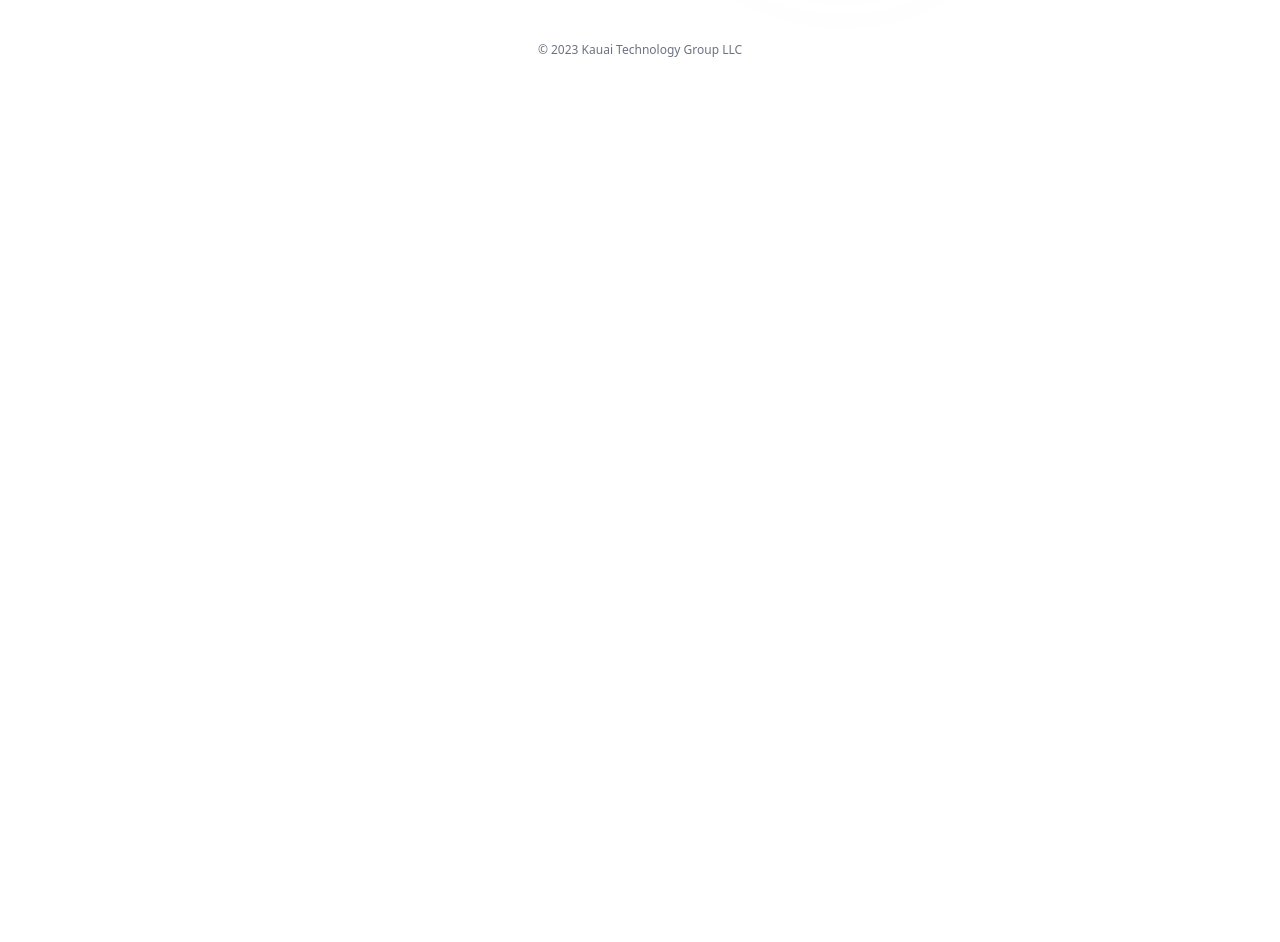
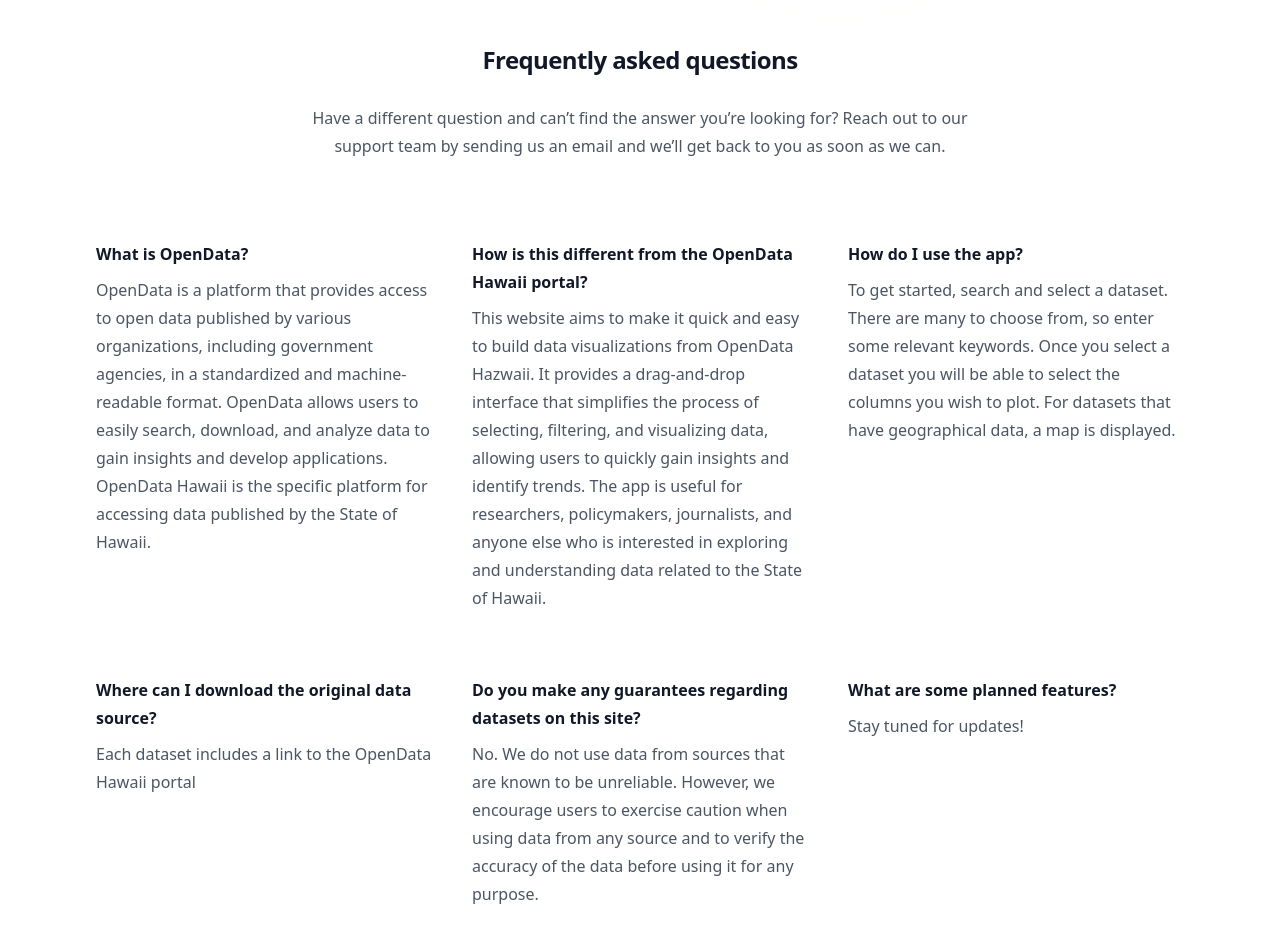
Before and after one commit to jamesthesken/OpenData, a Next.js app: page / in a window 1280 px wide. Shown: the part 1800-2742 px from the top of the page. Before the commit the page ends 1908 px from the top, so only its background shows below. Built offline with nearby package versions, Linux system fonts and the light colour scheme; no server answers.

Commit message:
feat: add faq

```diff
--- /dev/null
+++ b/components/Faq.tsx
@@ -0,0 +1,76 @@
+import Link from "next/link";
+const faqs = [
+  {
+    id: 1,
+    question: "What is OpenData?",
+    answer:
+      "OpenData is a platform that provides access to open data published by various organizations, including government agencies, in a standardized and machine-readable format. OpenData allows users to easily search, download, and analyze data to gain insights and develop applications. OpenData Hawaii is the specific platform for accessing data published by the State of Hawaii.",
+  },
+  {
+    id: 2,
+    question: "How is this different from the OpenData Hawaii portal?",
+    answer:
+      "This website aims to make it quick and easy to build data visualizations from OpenData Hazwaii. It provides a drag-and-drop interface that simplifies the process of selecting, filtering, and visualizing data, allowing users to quickly gain insights and identify trends. The app is useful for researchers, policymakers, journalists, and anyone else who is interested in exploring and understanding data related to the State of Hawaii.",
+  },
+  {
+    id: 3,
+    question: "How do I use the app?",
+    answer:
+      "To get started, search and select a dataset. There are many to choose from, so enter some relevant keywords. Once you select a dataset you will be able to select the columns you wish to plot. For datasets that have geographical data, a map is displayed.",
+  },
+  {
+    id: 4,
+    question: "Where can I download the original data source?",
+    answer: "Each dataset includes a link to the OpenData Hawaii portal",
+  },
+  {
+    id: 5,
+    question: "Do you make any guarantees regarding datasets on this site?",
+    answer:
+      "No. We do not use data from sources that are known to be unreliable. However, we encourage users to exercise caution when using data from any source and to verify the accuracy of the data before using it for any purpose.",
+  },
+  {
+    id: 6,
+    question: "What are some planned features?",
+    answer: "Stay tuned for updates!",
+  },
+];
+
+export default function Faq() {
+  return (
+    <div id="faq" className="bg-white">
+      <div className="mx-auto max-w-7xl px-6 py-16 sm:py-24 lg:px-8">
+        <div className="mx-auto max-w-2xl text-center">
+          <h2 className="text-2xl font-bold leading-10 tracking-tight text-gray-900">
+            Frequently asked questions
+          </h2>
+          <p className="mt-6 text-base leading-7 text-gray-600">
+            Have a different question and can’t find the answer you’re looking
+            for? Reach out to our support team by{" "}
+            <Link
+              href="https://www.kauaitechgroup.com"
+              className="font-semibold text-indigo-600 hover:text-indigo-500"
+            >
+              sending us an email
+            </Link>{" "}
+            and we’ll get back to you as soon as we can.
+          </p>
+        </div>
+        <div className="mt-20">
+          <dl className="space-y-16 sm:grid sm:grid-cols-2 sm:gap-x-6 sm:gap-y-16 sm:space-y-0 lg:grid-cols-3 lg:gap-x-10">
+            {faqs.map((faq) => (
+              <div key={faq.id}>
+                <dt className="text-base font-semibold leading-7 text-gray-900">
+                  {faq.question}
+                </dt>
+                <dd className="mt-2 text-base leading-7 text-gray-600">
+                  {faq.answer}
+                </dd>
+              </div>
+            ))}
+          </dl>
+        </div>
+      </div>
+    </div>
+  );
+}
--- a/components/Layout.tsx
+++ b/components/Layout.tsx
@@ -12,7 +12,7 @@
 };
 const navigation = [
   { name: "Home", href: "#", current: true },
-  { name: "About", href: "#", current: false },
+  { name: "About", href: "#faq", current: false },
 ];
 
 interface Props {
--- a/pages/index.tsx
+++ b/pages/index.tsx
@@ -7,6 +7,7 @@
 import { MagnifyingGlassIcon } from "@heroicons/react/24/outline";
 import { useForm } from "react-hook-form";
 import screenshot from "../public/demo_screenshot.png";
+import Faq from "../components/Faq";
 
 export type Dataset = {
   creator_user_id: string;
@@ -111,7 +112,7 @@
               aria-hidden="true"
             >
               <div
-                className="relative left-[calc(50%-11rem)] aspect-[1155/678] w-[36.125rem] -translate-x-1/2 rotate-[30deg] bg-gradient-to-tr from-[#ff80b5] to-[#9089fc] opacity-30 sm:left-[calc(50%-30rem)] sm:w-[72.1875rem]"
+                className="relative left-[calc(50%-11rem)] aspect-[1155/678] w-[36.125rem] -translate-x-1/2 rotate-[30deg] bg-gradient-to-r from-green-300 via-yellow-300 to-pink-300 opacity-30 sm:left-[calc(50%-30rem)] sm:w-[72.1875rem]"
                 style={{
                   clipPath:
                     "polygon(74.1% 44.1%, 100% 61.6%, 97.5% 26.9%, 85.5% 0.1%, 80.7% 2%, 72.5% 32.5%, 60.2% 62.4%, 52.4% 68.1%, 47.5% 58.3%, 45.2% 34.5%, 27.5% 76.7%, 0.1% 64.9%, 17.9% 100%, 27.6% 76.8%, 76.1% 97.7%, 74.1% 44.1%)",
@@ -138,7 +139,7 @@
                       Get started
                     </a>
                     <a
-                      href="#"
+                      href="#faq"
                       className="text-sm font-semibold leading-6 text-gray-900"
                     >
                       Learn more <span aria-hidden="true">→</span>
@@ -146,13 +147,13 @@
                   </div>
                 </div>
                 <div className="mt-16 flow-root sm:mt-24">
-                  <div className="-m-2 rounded-xl lg:p-4">
+                  <div className="-m-2 rounded-2xl lg:p-4">
                     <Image
                       src={screenshot}
                       alt="App screenshot"
                       width={2432}
                       height={1442}
-                      className="rounded-lg shadow-2xl ring-1 ring-gray-900/10"
+                      className="rounded-2xl shadow-2xl ring-1 ring-gray-900/10"
                     />
                   </div>
                 </div>
@@ -163,7 +164,7 @@
               aria-hidden="true"
             >
               <div
-                className="relative left-[calc(50%+3rem)] aspect-[1155/678] w-[36.125rem] -translate-x-1/2 bg-gradient-to-tr from-[#ff80b5] to-[#9089fc] opacity-30 sm:left-[calc(50%+36rem)] sm:w-[72.1875rem]"
+                className="relative left-[calc(50%+3rem)] aspect-[1155/678] w-[36.125rem] -translate-x-1/2 bg-gradient-to-r from-green-300 via-yellow-300 to-pink-300 opacity-30 sm:left-[calc(50%+36rem)] sm:w-[72.1875rem]"
                 style={{
                   clipPath:
                     "polygon(74.1% 44.1%, 100% 61.6%, 97.5% 26.9%, 85.5% 0.1%, 80.7% 2%, 72.5% 32.5%, 60.2% 62.4%, 52.4% 68.1%, 47.5% 58.3%, 45.2% 34.5%, 27.5% 76.7%, 0.1% 64.9%, 17.9% 100%, 27.6% 76.8%, 76.1% 97.7%, 74.1% 44.1%)",
@@ -307,6 +308,7 @@
               </div>
             </nav>
           </div>
+          <Faq />
         </div>
       </Layout>
     </div>
```
